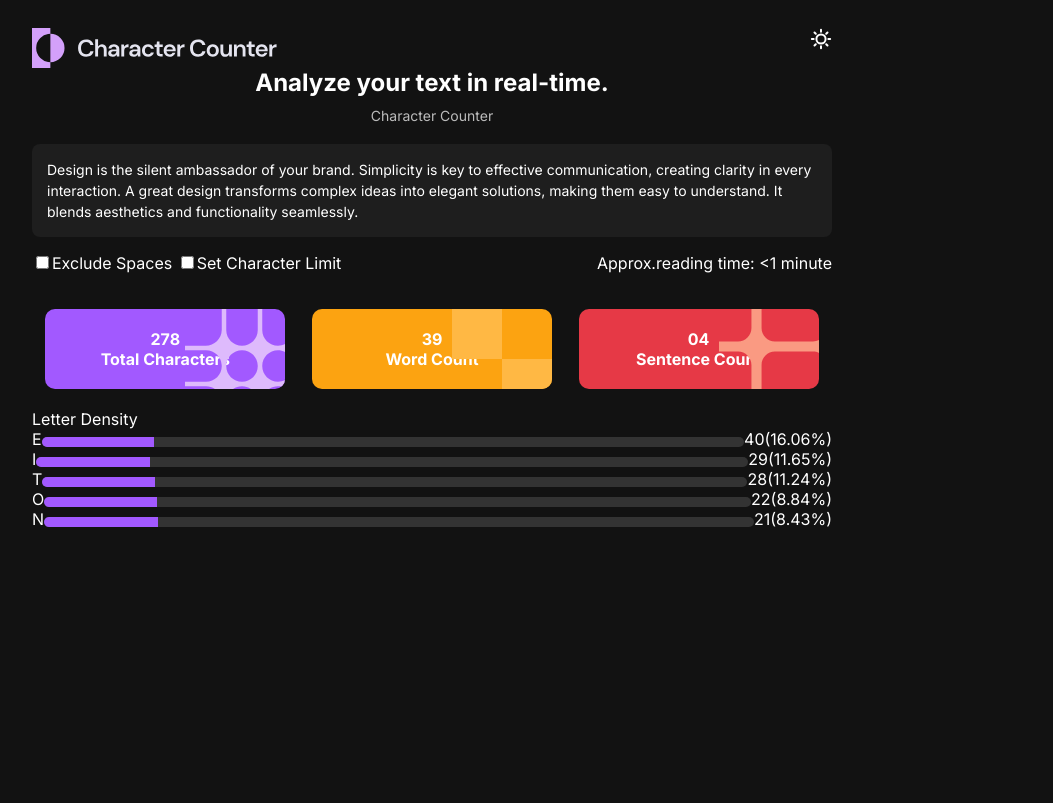
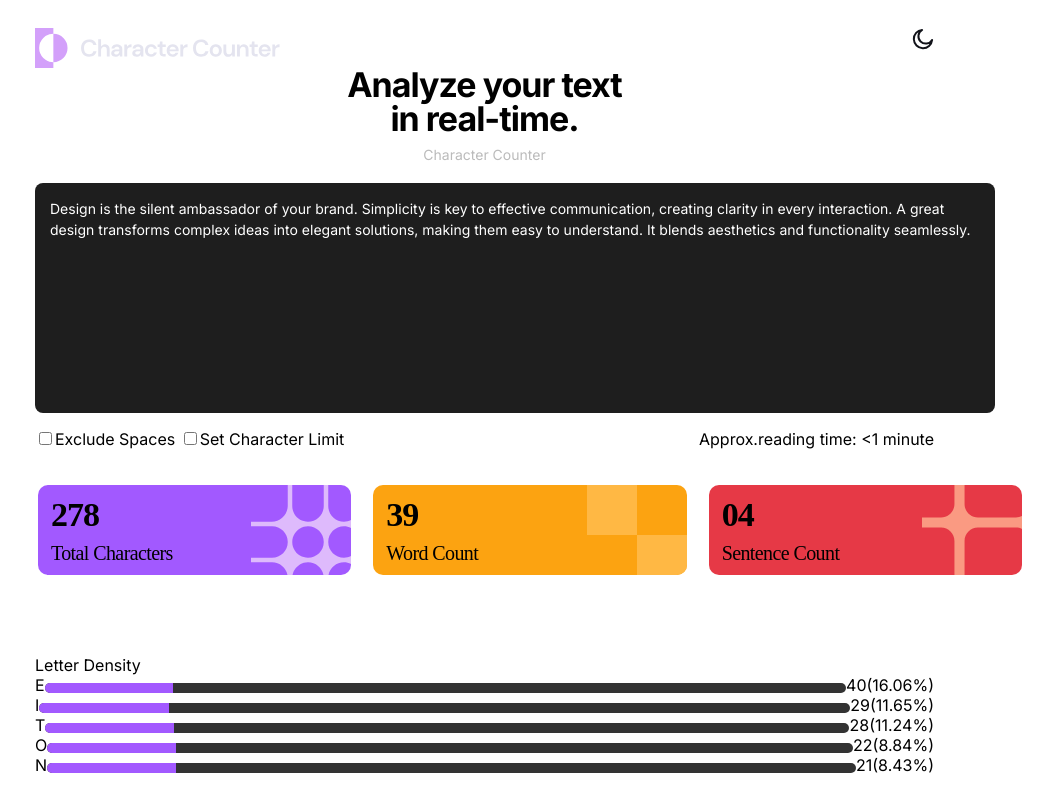
Before and after one commit to W1ll2a3/character-counter, a plain HTML site: page try.html in a window 1280 px wide. Shown: the whole page, without its empty margins (208-1261 px from the left). Drawn offline with Linux system fonts and the light colour scheme.

Commit message:
Initial commit

```diff
--- a/script.js
+++ b/script.js
@@ -0,0 +1,3 @@
+document.getElementById('sun').addEventListener('click', () => {
+    window.location.href="try.html";
+});
--- /dev/null
+++ b/script2.js
@@ -0,0 +1,3 @@
+document.getElementById('moon').addEventListener('click', () => {
+    window.location.href="index.html";
+});
--- /dev/null
+++ b/styles.css
@@ -0,0 +1,163 @@
+
+body {
+  font-family: "Inter", sans-serif;
+  background-color: #121212;
+  color: white;
+  text-align: center;
+  padding: 20px;
+}
+
+#circle {
+  display: flex;
+  justify-content: begin;
+  align-items: flex-start;
+}
+
+.header-container {
+  text-align: center;
+  display: flex;
+  justify-content: space-between;
+}
+
+#sun {
+  display: flex;
+  justify-content: end;
+  align-items: flex-start;
+}
+
+.checkbox {
+  justify-content: begin;
+}
+.container {
+    max-height: 1024px;
+    max-width: 1440px;
+    margin-left: 215px;
+    margin-right: 110px;
+    align-items: center;
+
+
+
+}
+.header {
+
+  font-weight: 700;
+  line-height: 100%;
+  letter-spacing: -1px;
+  font-size: 34px;
+  font-weight: bold;
+  margin-bottom: 10px;
+  justify-content: center;
+}
+.subtext {
+  font-size: 14px;
+  color: #bbb;
+  margin-bottom: 20px;
+}
+
+.checkbox-2 {
+  display: flex;
+  justify-content: space-between;
+  align-items: center;
+}
+.text-box {
+  width: 930px;
+  height: 200px;
+  background-color: #1e1e1e;
+  color: white;
+  border: 2px;
+  gap: 12px;
+
+  border-radius: 8px;
+  padding: 15px;
+  text-align: left;
+  font-size: 14px;
+  line-height: 1.5;
+}
+.metrics {
+
+  display: flex;
+  justify-content:space-around;
+  margin-top: 20px;
+  width: 990px;
+  height: 150px;
+   gap: 16px;
+
+
+}
+
+.gallery-image {
+  position: absolute;
+  right: -50px;
+  top: 0px;
+  bottom: 0;
+  object-fit: contain;
+  background-position: center center;
+}
+
+.metric-box {
+  position: relative;
+
+  padding: 13px;
+  overflow: hidden;
+  border-radius: 10px;
+  width: 319.33px;
+  height: 150px;
+  font-family: sans-serif;
+  font-weight: 10;
+  font-size: 34px;
+  line-height: 100%;
+  letter-spacing: -1px;
+  text-align: center;
+  font-weight: bold;
+}
+.purple {
+  width: 287.33px;
+  height: 64px;
+  background: #a259ff;
+  text-align: left;
+  color: black;
+}
+.text1{
+  color: black;
+  font-weight:400;
+  line-height: 140%;
+  font-size: 20px;
+  letter-spacing: -0.6px;
+   height: 28px;
+}
+.orange {
+  width: 287.33px;
+  height: 64px;
+  background: #fca311;
+  text-align: left;
+  color: black;
+}
+.red {
+  width: 287.33px;
+  height: 64px;
+  background: #e63946;
+  text-align: left;
+  color: black;
+}
+.progress-section {
+  margin-top: 20px;
+  text-align: left;
+}
+.progress-bar {
+  background-color: #333;
+  border-radius: 5px;
+  height: 10px;
+  margin-top: 5px;
+  width: 100%;
+  overflow: hidden;
+}
+.progress-fill {
+  height: 100%;
+  background-color: #a259ff;
+  width: 50%;
+}
+
+.simple-bar {
+  display: flex;
+  flex-direction: row;
+  align-items: center;      }
--- /dev/null
+++ b/styles2.css
@@ -0,0 +1,167 @@
+
+body {
+  font-family: "Inter", sans-serif;
+  background-color:white;
+  color: black;
+  text-align: center;
+  padding: 20px;
+}
+
+#circle {
+  display: flex;
+  justify-content: begin;
+  align-items: flex-start;
+}
+
+.header-container {
+  text-align: center;
+  display: flex;
+  justify-content: space-between;
+}
+
+#moon {
+  display: flex;
+  justify-content: end;
+  align-items: flex-start;
+}
+
+.checkbox {
+  justify-content: begin;
+}
+.container {
+  max-height: 1024px;
+  max-width: 1440px;
+  margin-left: 215px;
+  margin-right: 110px;
+  align-items: center;
+
+}
+.header {
+  font-weight: 700px;
+  line-height:100%;
+  letter-spacing: -1px;
+  font-size: 34px;
+  font-weight: bold;
+  margin-bottom: 10px;
+  justify-content: center;
+}
+.subtext {
+  font-size: 14px;
+  color: #bbb;
+  margin-bottom: 20px;
+}
+
+.checkbox-2 {
+  display: flex;
+  justify-content: space-between;
+  align-items: center;
+}
+.text-box {
+  width: 930px;
+  height: 200px;
+  background-color: #1e1e1e;
+  color: white;
+  border: 2px;
+  gap: 12px;
+  border-radius: 8px;
+  padding: 15px;
+  text-align: left;
+  font-size: 14px;
+  line-height: 1.5;
+
+
+
+
+}
+.metrics {
+
+  display: flex;
+  justify-content: space-around;
+  margin-top: 20px;
+  width:990px;
+  height:150px;
+  gap:16px;
+
+}
+
+.gallery-image {
+  position: absolute;
+  right: -50px;
+  top: 0px;
+  bottom: 0;
+  object-fit: contain;
+  background-position: center center;
+}
+
+.metric-box {
+  position: relative;
+  padding: 13px;
+  overflow: hidden;
+  border-radius: 10px;
+  width: 319.33px;
+  height: 150px;
+  font-family: san serif;
+
+  font-size: 34px;
+  font-weight: 10;
+  line-height: 100%;
+  letter-spacing: -1px;
+  text-align: center;
+  font-weight: bold;
+
+}
+.purple {
+  width: 287.33px;
+  height: 64px;
+  background: #a259ff;
+  text-align: left;
+  color: black;
+}
+
+.text2{
+  color: black;
+  font-weight:400;
+  line-height: 140%;
+  font-size: 20px;
+  letter-spacing: -0.6px;
+   height: 28px;
+}
+.orange {
+  width: 287.33px;
+  height: 64px;
+  background: #fca311;
+  text-align: left;
+  color: black;
+}
+.red {
+  width: 287.33px;
+  height: 64px;
+  background: #e63946;
+  text-align: left;
+  color: black;
+}
+.progress-section {
+  margin-top: 20px;
+  text-align: left;
+
+
+}
+
+.progress-bar {
+  background-color: #333;
+  border-radius: 5px;
+  height: 10px;
+  margin-top: 5px;
+  width: 100%;
+  overflow: hidden;
+}
+.progress-fill {
+  height: 100%;
+  background-color: #a259ff;
+  width: 50%;
+}
+
+.simple-bar {
+  display: flex;
+  flex-direction: row;
+  align-items: center;      }
--- a/try.html
+++ b/try.html
@@ -8,125 +8,7 @@
       href="https://fonts.googleapis.com/css2?family=Inter:wght@300;400;700&display=swap"
       rel="stylesheet"
     />
-    <style>
-      body {
-        font-family: "Inter", sans-serif;
-        background-color: #121212;
-        color: white;
-        text-align: center;
-        padding: 20px;
-      }
-
-      #circle {
-        display: flex;
-        justify-content: begin;
-        align-items: flex-start;
-      }
-
-      .header-container {
-        text-align: center;
-        display: flex;
-        justify-content: space-between;
-      }
-
-      #sun {
-        display: flex;
-        justify-content: end;
-        align-items: flex-start;
-      }
-
-      .checkbox {
-        justify-content: begin;
-      }
-      .container {
-        max-width: 800px;
-        margin: auto;
-        align-items: center;
-      }
-      .header {
-        font-size: 24px;
-        font-weight: bold;
-        margin-bottom: 10px;
-      }
-      .subtext {
-        font-size: 14px;
-        color: #bbb;
-        margin-bottom: 20px;
-      }
-
-      .checkbox-2 {
-        display: flex;
-        justify-content: space-between;
-        align-items: center;
-      }
-      .text-box {
-        width: 990;
-        height: 200;
-        background-color: #1e1e1e;
-        color: white;
-        border-radius: 8px;
-        padding: 15px;
-        text-align: left;
-        font-size: 14px;
-        line-height: 1.5;
-      }
-      .metrics {
-        display: flex;
-        justify-content: space-around;
-        margin-top: 20px;
-
-      }
-
-      .gallery-image {
-        position: absolute;
-        right: -50px;
-        top: 0px;
-        bottom: 0;
-        object-fit: contain;
-        background-position: center center;
-      }
-
-      .metric-box {
-        position: relative;
-        padding: 20px;
-        overflow: hidden;
-        border-radius: 10px;
-        width: 200px;
-        text-align: center;
-        font-weight: bold;
-      }
-      .purple {
-        background: #a259ff;
-      }
-      .orange {
-        background: #fca311;
-      }
-      .red {
-        background: #e63946;
-      }
-      .progress-section {
-        margin-top: 20px;
-        text-align: left;
-      }
-      .progress-bar {
-        background-color: #333;
-        border-radius: 5px;
-        height: 10px;
-        margin-top: 5px;
-        width: 100%;
-        overflow: hidden;
-      }
-      .progress-fill {
-        height: 100%;
-        background-color: #a259ff;
-        width: 50%;
-      }
-
-      .simple-bar {
-        display: flex;
-        flex-direction: row;
-        align-items: center;      }
-    </style>
+     <link rel="stylesheet" href="styles2.css">
   </head>
   <body>
     <div class="container">
@@ -134,10 +16,10 @@
         <div id="circle">
           <img src="assets/images/logo-dark-theme.svg" alt="" />
         </div>
-        <div id="sun"><img src="assets/images/icon-sun.svg" alt="" /></div>
+        <div id="moon"><img src="assets/images/icon-moon.svg" alt="" /></div>
       </div>
 
-      <div class="header">Analyze your text in real-time.</div>
+      <div class="header">Analyze your text<br> in real-time.</div>
       <div class="subtext">Character Counter</div>
       <div class="text-box">
         Design is the silent ambassador of your brand. Simplicity is key to
@@ -159,7 +41,8 @@
       <div class="metrics">
         <div class="metric-box purple">
           278 <br />
-          Total Characters
+          <span class="text2"> Total Characters</span>
+
           <img
             src="./assets/images/pattern-character-count.svg"
             class="gallery-image"
@@ -169,7 +52,7 @@
         </div>
         <div class="metric-box orange">
           39 <br />
-          Word Count
+          <span class="text2"> Word Count</span>
           <img
             src="./assets/images/pattern-word-count.svg"
             class="gallery-image"
@@ -179,7 +62,7 @@
         </div>
         <div class="metric-box red">
           04 <br />
-          Sentence Count
+          <span class="text2"> Sentence Count</span>
           <img
             src="./assets/images/pattern-sentence-count.svg"
             class="gallery-image"
@@ -227,6 +110,6 @@
           </div>
       </div>
     </div>
-    <script src="script.js"></script>
+    <script src="script2.js"></script>
   </body>
 </html>
```
Also changed, not shown: index.html (+8 -123 lines).
